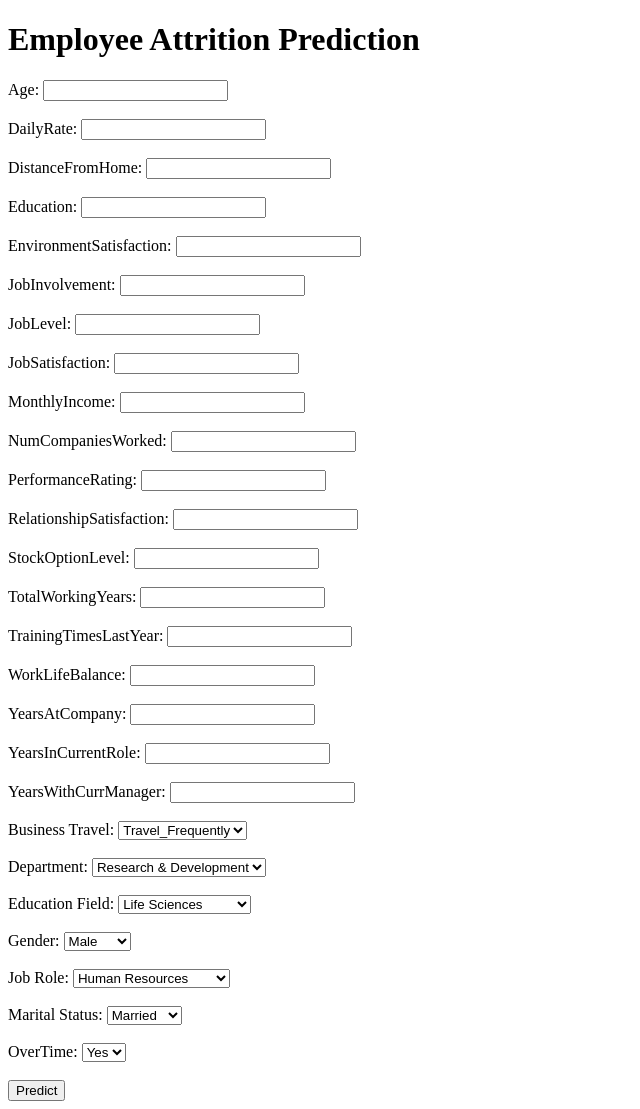
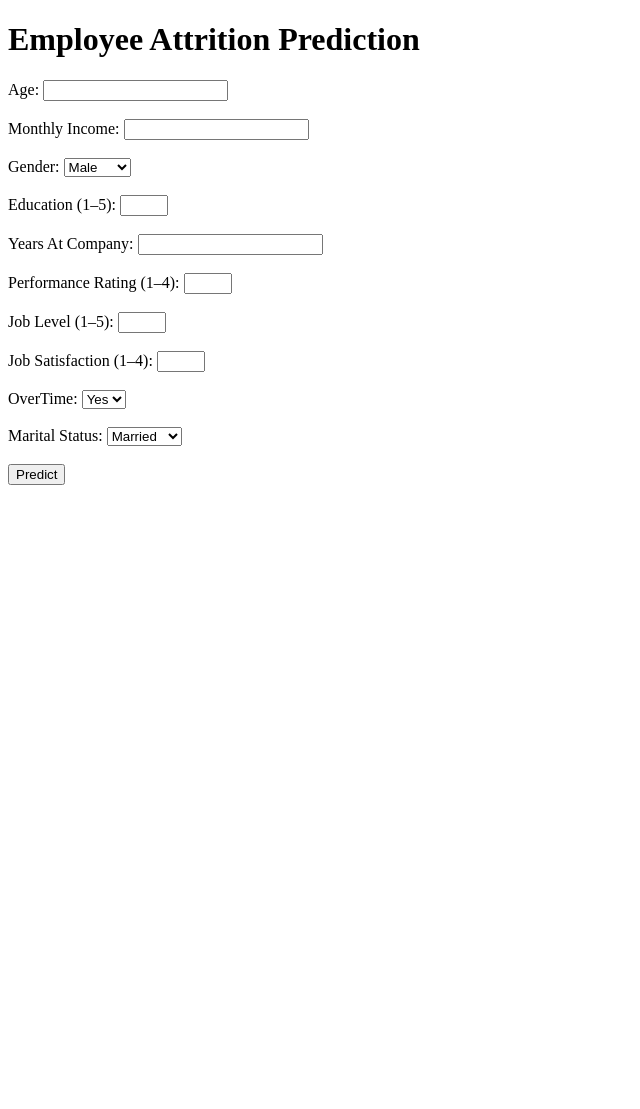
Before and after one commit to harshusfe/employee-attrition-mlops, a FastAPI app: page / in a window 1280 px wide. Shown: the whole page, without its empty margins (0-640 px from the left). After the commit the page ends 485 px from the top, so only its background shows below. Run offline with FastAPI, Linux system fonts and the light colour scheme; parts of the project's set-up code (start-up, migrations or seed data) failed here and were passed over.

Commit message:
update app.py and html, resolve no. of features issue

```diff
--- a/app.py
+++ b/app.py
@@ -7,65 +7,134 @@ import numpy as np
 app = FastAPI()
 templates = Jinja2Templates(directory="templates")
 
-# Load your model
-model = joblib.load("models/model.pkl")  # Ensure correct path inside Docker
+# Load model
+model = joblib.load("models/model.pkl")
 
-# Helper functions for encoding
+# Predefined values for unused attributes
+PREDEFINED = {
+    "DailyRate": 800,
+    "DistanceFromHome": 5,
+    "EnvironmentSatisfaction": 3,
+    "JobInvolvement": 3,
+    "NumCompaniesWorked": 2,
+    "RelationshipSatisfaction": 3,
+    "StockOptionLevel": 1,
+    "TotalWorkingYears": 6,
+    "TrainingTimesLastYear": 2,
+    "WorkLifeBalance": 2,
+    "YearsInCurrentRole": 3,
+    "YearsWithCurrManager": 3,
+    "BusinessTravel": "Travel_Rarely",
+    "Department": "Research & Development",
+    "EducationField": "Life Sciences",
+    "JobRole": "Research Scientist"
+}
+
+#One-hot encoding helper
 def encode_inputs(form_data):
     categorical_options = {
-        "BusinessTravel": ["Travel_Frequently", "Travel_Rarely", "Non-Travel"],
-        "Department": ["Research & Development", "Sales", "Human Resources"],
-        "EducationField": ["Life Sciences", "Marketing", "Medical", "Other", "Technical Degree", "Human Resources"],
-        "Gender": ["Male", "Female"],
+        "BusinessTravel": ["Travel_Frequently", "Travel_Rarely"],
+        "Department": ["Research & Development", "Sales"],
+        "EducationField": ["Life Sciences", "Marketing", "Medical", "Other", "Technical Degree"],
+        "Gender": ["Male"],
         "JobRole": ["Human Resources", "Laboratory Technician", "Manager", "Manufacturing Director",
                     "Research Director", "Research Scientist", "Sales Executive", "Sales Representative"],
-        "MaritalStatus": ["Married", "Single", "Divorced"],
-        "OverTime": ["Yes", "No"]
+        "MaritalStatus": ["Married", "Single"],
+        "OverTime": ["Yes"]
     }
 
-    encoded = []
+    input_vals = {
+        **form_data,
+        **PREDEFINED
+    }
 
-    # Numerical features
     num_fields = ["Age", "DailyRate", "DistanceFromHome", "Education", "EnvironmentSatisfaction",
                   "JobInvolvement", "JobLevel", "JobSatisfaction", "MonthlyIncome", "NumCompaniesWorked",
                   "PerformanceRating", "RelationshipSatisfaction", "StockOptionLevel", "TotalWorkingYears",
                   "TrainingTimesLastYear", "WorkLifeBalance", "YearsAtCompany", "YearsInCurrentRole",
                   "YearsWithCurrManager"]
-    for field in num_fields:
-        encoded.append(int(form_data[field]))
 
-    # One-hot encoding for categorical features
-    for cat in ["BusinessTravel", "Department", "EducationField", "Gender", "JobRole", "MaritalStatus", "OverTime"]:
+    encoded = [int(input_vals[f]) for f in num_fields]
+
+    for cat in categorical_options:
         options = categorical_options[cat]
-        for option in options:
-            encoded.append(1 if form_data[cat] == option else 0)
+        encoded += [1 if input_vals[cat] == opt else 0 for opt in options]
 
     return np.array([encoded])
+
+
+# def encode_inputs(form_data):
+#     categorical_options = {
+#         "BusinessTravel": ["Travel_Frequently", "Travel_Rarely"],
+#         "Department": ["Research & Development", "Sales"],
+#         "EducationField": ["Life Sciences", "Marketing", "Medical", "Other", "Technical Degree"],
+#         "Gender": ["Male"],
+#         "JobRole": ["Human Resources", "Laboratory Technician", "Manager", "Manufacturing Director",
+#                     "Research Director", "Research Scientist", "Sales Executive", "Sales Representative"],
+#         "MaritalStatus": ["Married", "Single"],
+#         "OverTime": ["Yes"]
+#     }
+
+#     input_vals = {
+#         **form_data,
+#         **PREDEFINED
+#     }
+
+#     num_fields = ["Age", "DailyRate", "DistanceFromHome", "Education", "EnvironmentSatisfaction",
+#                   "JobInvolvement", "JobLevel", "JobSatisfaction", "MonthlyIncome", "NumCompaniesWorked",
+#                   "PerformanceRating", "RelationshipSatisfaction", "StockOptionLevel", "TotalWorkingYears",
+#                   "TrainingTimesLastYear", "WorkLifeBalance", "YearsAtCompany", "YearsInCurrentRole",
+#                   "YearsWithCurrManager"]
+
+#     feature_names = []
+#     encoded_values = []
+
+#     for f in num_fields:
+#         feature_names.append(f)
+#         encoded_values.append(int(input_vals[f]))
+
+#     for cat in categorical_options:
+#         for opt in categorical_options[cat]:
+#             col_name = f"{cat}_{opt}"
+#             feature_names.append(col_name)
+#             encoded_values.append(1 if input_vals[cat] == opt else 0)
+
+#     return np.array([encoded_values]), feature_names
 
 
 @app.get("/", response_class=HTMLResponse)
 def form_page(request: Request):
     return templates.TemplateResponse("form.html", {"request": request})
 
-
 @app.post("/predict", response_class=HTMLResponse)
 def predict_attrition(request: Request,
-    Age: int = Form(...), DailyRate: int = Form(...), DistanceFromHome: int = Form(...),
-    Education: int = Form(...), EnvironmentSatisfaction: int = Form(...),
-    JobInvolvement: int = Form(...), JobLevel: int = Form(...), JobSatisfaction: int = Form(...),
-    MonthlyIncome: int = Form(...), NumCompaniesWorked: int = Form(...), PerformanceRating: int = Form(...),
-    RelationshipSatisfaction: int = Form(...), StockOptionLevel: int = Form(...),
-    TotalWorkingYears: int = Form(...), TrainingTimesLastYear: int = Form(...),
-    WorkLifeBalance: int = Form(...), YearsAtCompany: int = Form(...),
-    YearsInCurrentRole: int = Form(...), YearsWithCurrManager: int = Form(...),
-    BusinessTravel: str = Form(...), Department: str = Form(...),
-    EducationField: str = Form(...), Gender: str = Form(...), JobRole: str = Form(...),
-    MaritalStatus: str = Form(...), OverTime: str = Form(...)
+    Age: int = Form(...),
+    MonthlyIncome: int = Form(...),
+    Gender: str = Form(...),
+    Education: int = Form(...),
+    YearsAtCompany: int = Form(...),
+    PerformanceRating: int = Form(...),
+    JobLevel: int = Form(...),
+    JobSatisfaction: int = Form(...),
+    OverTime: str = Form(...),
+    MaritalStatus: str = Form(...)
 ):
-    form_data = locals()
-    form_data.pop("request")
+    form_data = {
+        "Age": Age,
+        "MonthlyIncome": MonthlyIncome,
+        "Gender": Gender,
+        "Education": Education,
+        "YearsAtCompany": YearsAtCompany,
+        "PerformanceRating": PerformanceRating,
+        "JobLevel": JobLevel,
+        "JobSatisfaction": JobSatisfaction,
+        "OverTime": OverTime,
+        "MaritalStatus": MaritalStatus
+    }
+
     input_data = encode_inputs(form_data)
+
+
     prediction = model.predict(input_data)[0]
-
     result_text = "Attrition: YES" if prediction == 1 else "Attrition: NO"
     return templates.TemplateResponse("form.html", {"request": request, "result": result_text})
--- a/templates/form.html
+++ b/templates/form.html
@@ -6,39 +6,11 @@
 <body>
     <h1>Employee Attrition Prediction</h1>
     <form method="post" action="/predict">
-        {% set num_fields = ['Age', 'DailyRate', 'DistanceFromHome', 'Education', 'EnvironmentSatisfaction',
-                             'JobInvolvement', 'JobLevel', 'JobSatisfaction', 'MonthlyIncome', 'NumCompaniesWorked',
-                             'PerformanceRating', 'RelationshipSatisfaction', 'StockOptionLevel', 'TotalWorkingYears',
-                             'TrainingTimesLastYear', 'WorkLifeBalance', 'YearsAtCompany', 'YearsInCurrentRole',
-                             'YearsWithCurrManager'] %}
-        {% for field in num_fields %}
-            <label>{{ field.replace("_", " ") }}:</label>
-            <input type="number" name="{{ field }}" required><br><br>
-        {% endfor %}
+        <label>Age:</label>
+        <input type="number" name="Age" required><br><br>
 
-        <label>Business Travel:</label>
-        <select name="BusinessTravel">
-            <option>Travel_Frequently</option>
-            <option>Travel_Rarely</option>
-            <option>Non-Travel</option>
-        </select><br><br>
-
-        <label>Department:</label>
-        <select name="Department">
-            <option>Research & Development</option>
-            <option>Sales</option>
-            <option>Human Resources</option>
-        </select><br><br>
-
-        <label>Education Field:</label>
-        <select name="EducationField">
-            <option>Life Sciences</option>
-            <option>Marketing</option>
-            <option>Medical</option>
-            <option>Other</option>
-            <option>Technical Degree</option>
-            <option>Human Resources</option>
-        </select><br><br>
+        <label>Monthly Income:</label>
+        <input type="number" name="MonthlyIncome" required><br><br>
 
         <label>Gender:</label>
         <select name="Gender">
@@ -46,16 +18,25 @@
             <option>Female</option>
         </select><br><br>
 
-        <label>Job Role:</label>
-        <select name="JobRole">
-            <option>Human Resources</option>
-            <option>Laboratory Technician</option>
-            <option>Manager</option>
-            <option>Manufacturing Director</option>
-            <option>Research Director</option>
-            <option>Research Scientist</option>
-            <option>Sales Executive</option>
-            <option>Sales Representative</option>
+        <label>Education (1–5):</label>
+        <input type="number" name="Education" min="1" max="5" required><br><br>
+
+        <label>Years At Company:</label>
+        <input type="number" name="YearsAtCompany" required><br><br>
+
+        <label>Performance Rating (1–4):</label>
+        <input type="number" name="PerformanceRating" min="1" max="4" required><br><br>
+
+        <label>Job Level (1–5):</label>
+        <input type="number" name="JobLevel" min="1" max="5" required><br><br>
+
+        <label>Job Satisfaction (1–4):</label>
+        <input type="number" name="JobSatisfaction" min="1" max="4" required><br><br>
+
+        <label>OverTime:</label>
+        <select name="OverTime">
+            <option>Yes</option>
+            <option>No</option>
         </select><br><br>
 
         <label>Marital Status:</label>
@@ -63,12 +44,6 @@
             <option>Married</option>
             <option>Single</option>
             <option>Divorced</option>
-        </select><br><br>
-
-        <label>OverTime:</label>
-        <select name="OverTime">
-            <option>Yes</option>
-            <option>No</option>
         </select><br><br>
 
         <button type="submit">Predict</button>
```
